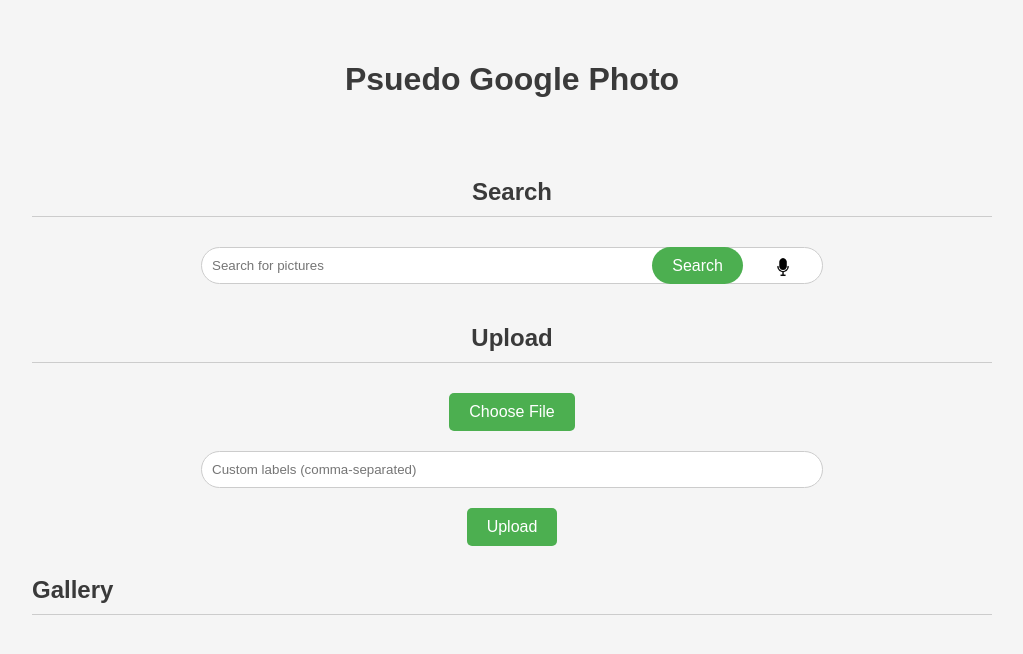
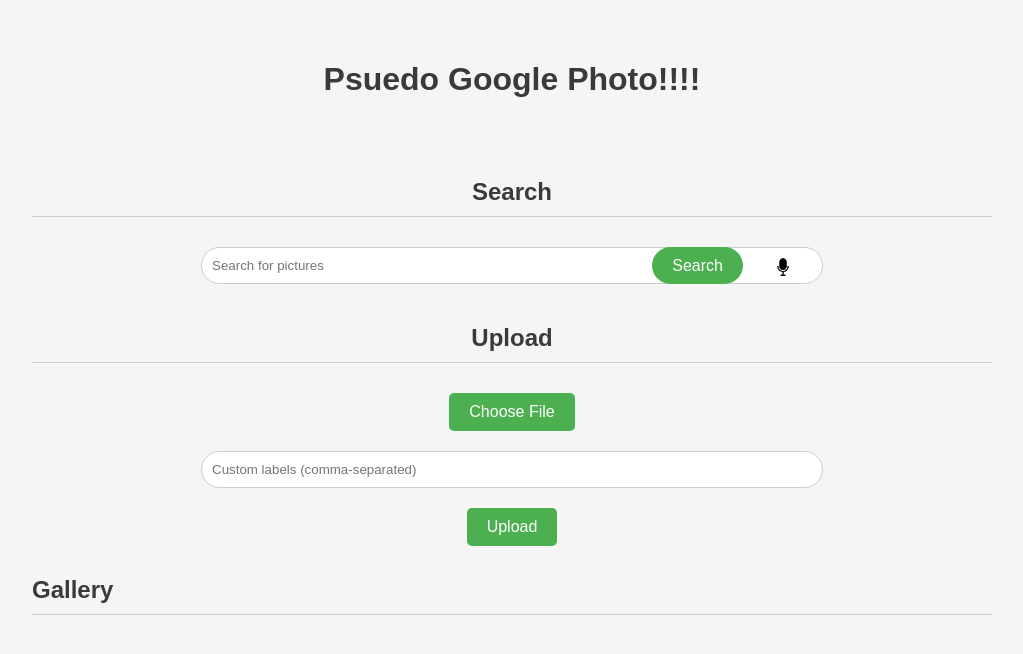
Before and after one commit to sajjad2881/p2code_cloudformationdemo, a plain HTML site: page index.html in a window 1280 px wide. Shown: the whole page, without its empty margins (128-1151 px from the left). Drawn offline with Linux system fonts and the light colour scheme.

Commit message:
Update index.html

```diff
--- a/index.html
+++ b/index.html
@@ -22,7 +22,7 @@
 
 </head>
 <body>
-    <h1>Psuedo Google Photo</h1>
+    <h1>Psuedo Google Photo!!!!</h1>
 
 
     <div class="search-container">
```
